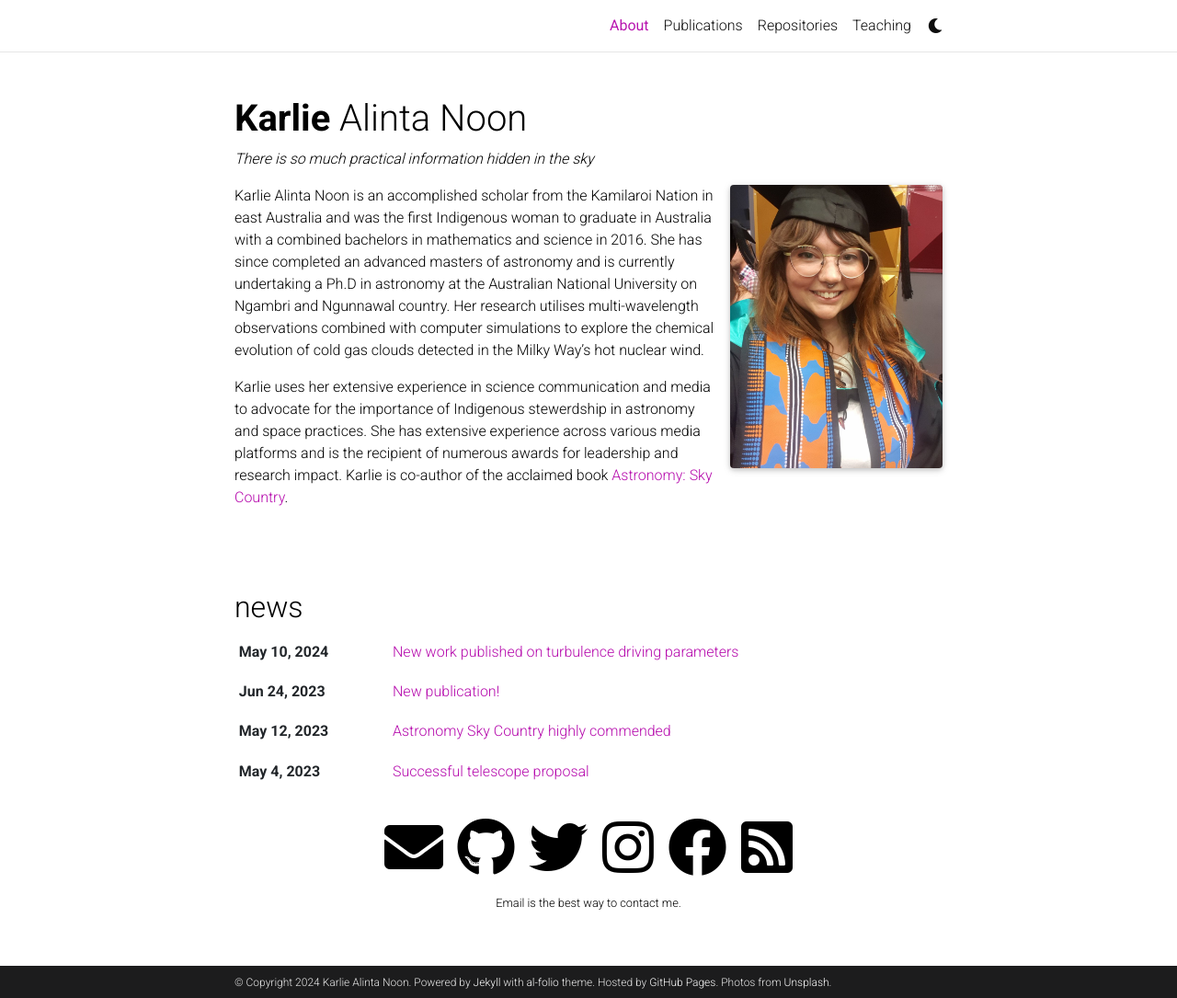
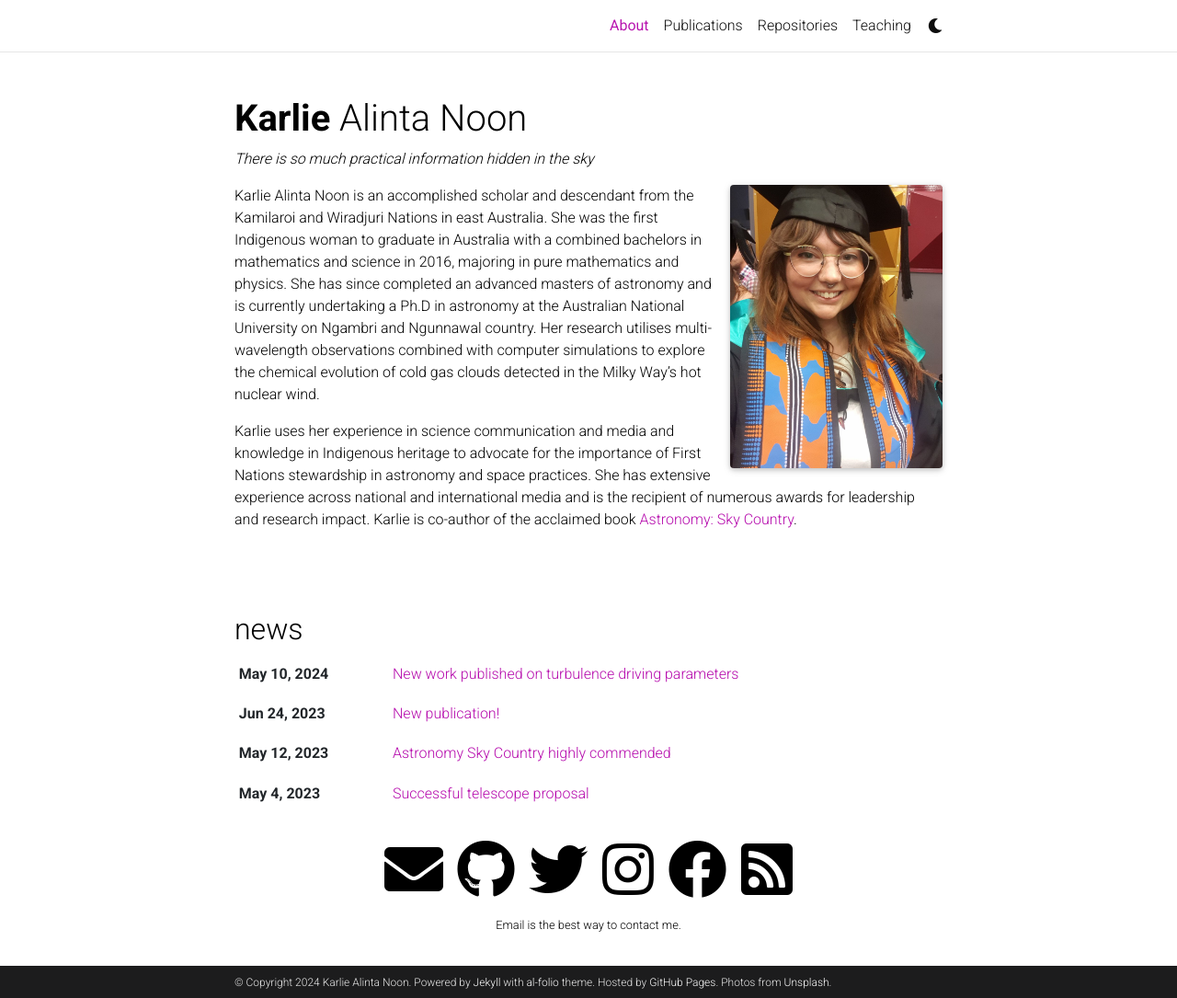
Before and after one commit to karlienoon/karlienoon.github.io, a Jekyll site: the page built from _pages/about.md, in a window 1280 px wide and 1085 px high. Shown: the whole window at 92% size. Built offline with Jekyll 4.4.1, drawn with Linux system fonts in a browser that asks for light colours; full-size pictures stand in for the smaller copies a plugin makes; comment, search, counter and statistics services are not loaded; a style sheet for code colours, icons or effects is not loaded.

Commit message:
Update about.md

```diff
--- a/_pages/about.md
+++ b/_pages/about.md
@@ -14,9 +14,9 @@ latest_posts: true  # includes a list of the newest posts
 selected_papers: true # includes a list of papers marked as "selected={true}"
 social: true  # includes social icons at the bottom of the page
 ---
-Karlie Alinta Noon is an accomplished scholar from the Kamilaroi Nation in east Australia and was the first Indigenous woman to graduate in Australia with a combined bachelors in mathematics and science in 2016. She has since completed an advanced masters of astronomy and is currently undertaking a Ph.D in astronomy at the Australian National University on Ngambri and Ngunnawal country. Her research utilises multi-wavelength observations combined with computer simulations to explore the chemical evolution of cold gas clouds detected in the Milky Way's hot nuclear wind.
+Karlie Alinta Noon is an accomplished scholar and descendant from the Kamilaroi and Wiradjuri Nations in east Australia. She was the first Indigenous woman to graduate in Australia with a combined bachelors in mathematics and science in 2016, majoring in pure mathematics and physics. She has since completed an advanced masters of astronomy and is currently undertaking a Ph.D in astronomy at the Australian National University on Ngambri and Ngunnawal country. Her research utilises multi-wavelength observations combined with computer simulations to explore the chemical evolution of cold gas clouds detected in the Milky Way's hot nuclear wind.
 
-Karlie uses her extensive experience in science communication and media to advocate for the importance of Indigenous stewerdship in astronomy and space practices. She has extensive experience across various media platforms and is the recipient of numerous awards for leadership and research impact. Karlie is co-author of the acclaimed book <a href=" https://www.booktopia.com.au/first-knowledges-astronomy-karlie-noon/book/9781760762162.html">Astronomy: Sky Country</a>.
+Karlie uses her experience in science communication and media and knowledge in Indigenous heritage to advocate for the importance of First Nations stewardship in astronomy and space practices. She has extensive experience across national and international media and is the recipient of numerous awards for leadership and research impact. Karlie is co-author of the acclaimed book <a href=" https://www.booktopia.com.au/first-knowledges-astronomy-karlie-noon/book/9781760762162.html">Astronomy: Sky Country</a>.
 <br>
 <br>
 <br>
```
